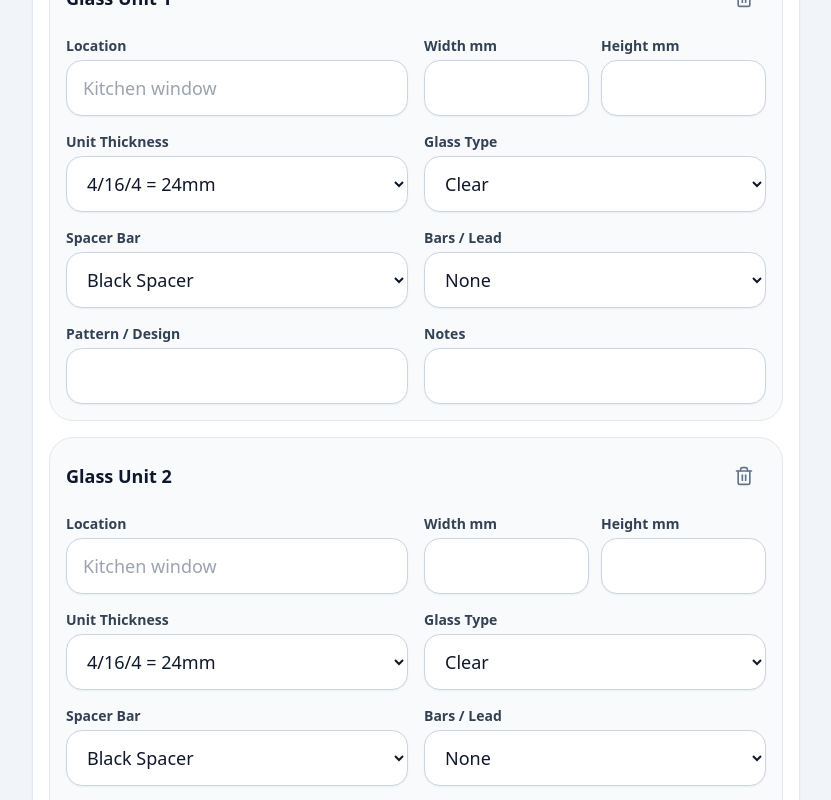
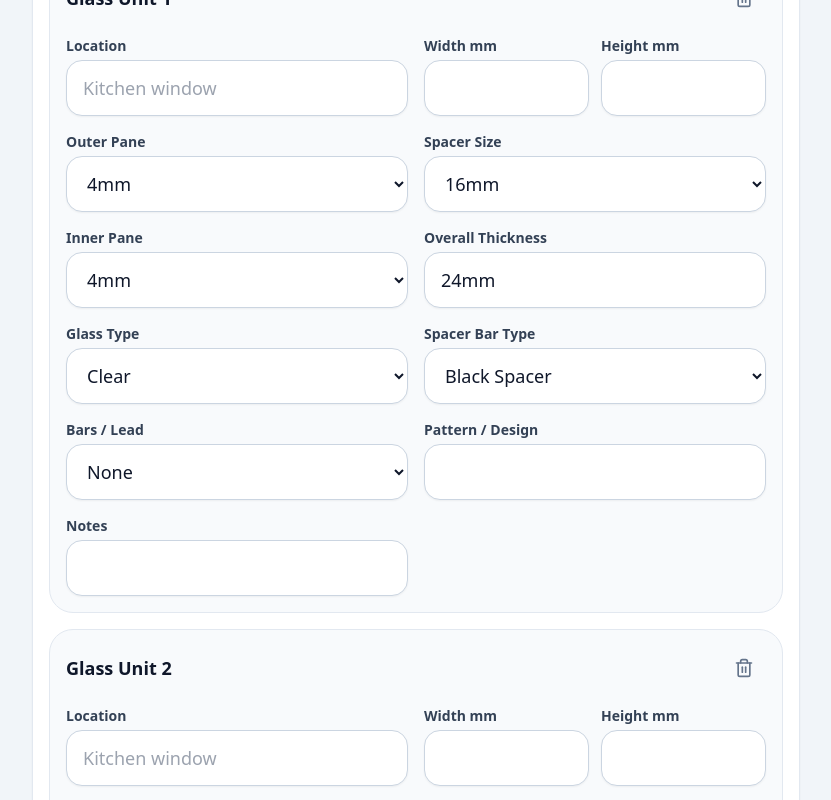
Before and after one commit to benjigtw2012/GTW-Service, a Next.js app: page / in a window 1280 px wide. Shown: the part 880-1680 px from the top of the page, without its empty margins (224-1055 px from the left). Built offline with nearby package versions, Linux system fonts and the light colour scheme.

Commit message:
Update survey app

```diff
--- a/app/page.js
+++ b/app/page.js
@@ -35,8 +35,16 @@ const handleItems = ["Espag Handle", "Cockspur", "Tilt & Turn", "Other Handle"];
 const lockItems = ["Multipoint Lock", "Gearbox Only", "Window Lock", "Other Lock / Mechanism"];
 const otherItems = ["Restrictor", "Gasket / Seal", "Letterbox", "Trickle Vent", "Other Component"];
 
-const glassThicknessOptions = ["4/10/4 = 20mm", "4/16/4 = 24mm", "6/16/6 = 28mm", "Other"];
-const spacerBarOptions = ["Black Spacer", "Silver Spacer", "Warm Edge Spacer", "Other"];
+const paneThicknessOptions = ["4mm", "6mm", "6.4mm Laminated", "8mm", "10mm", "Other"];
+const spacerSizeOptions = ["6mm", "8mm", "10mm", "12mm", "14mm", "16mm", "18mm", "20mm", "Other"];
+const spacerBarOptions = [
+  "Black Spacer",
+  "Silver Spacer",
+  "Warm Edge Spacer",
+  "Black Swiss Spacer",
+  "Ali Spacer (Any Colour)",
+  "Other"
+];
 const decorativeBarOptions = ["None", "Black Swiss Bars", "All Colour Ali Bars", "Georgian Bars", "Lead Work", "Other"];
 const glassTypeOptions = ["Clear", "Low-E", "Toughened", "Laminated", "Pattern", "Obscure", "Other"];
 
@@ -50,7 +58,10 @@ function emptyGlassRow() {
     location: "",
     width: "",
     height: "",
-    thickness: "4/16/4 = 24mm",
+    outerPane: "4mm",
+    spacerSize: "16mm",
+    innerPane: "4mm",
+    overallThickness: "24mm",
     type: "Clear",
     spacerBar: "Black Spacer",
     decorativeBar: "None",
@@ -163,6 +174,16 @@ function downloadTextFile(filename, content, type = "application/json") {
   URL.revokeObjectURL(url);
 }
 
+function mmNumber(value) {
+  const match = String(value || "").match(/[0-9.]+/);
+  return match ? Number(match[0]) : 0;
+}
+
+function calculateOverallThickness(outerPane, spacerSize, innerPane) {
+  const total = mmNumber(outerPane) + mmNumber(spacerSize) + mmNumber(innerPane);
+  return total ? `${total}mm` : "";
+}
+
 function getHardwareLines(room) {
   const lines = [];
   const addGroup = (name, group) => {
@@ -181,7 +202,7 @@ function buildOfficeEmail(survey, summary) {
   const { job, glassRows, rooms, engineerNotes, sketchNotes, office } = survey;
   const glass = glassRows
     .filter((g) => [g.location, g.width, g.height, g.notes].some(Boolean))
-    .map((g, i) => `${i + 1}. ${g.location || "No location"} - ${g.width} x ${g.height} - ${g.thickness} - ${g.type} - ${g.spacerBar} - ${g.decorativeBar} - ${g.pattern} - ${g.notes}`)
+    .map((g, i) => `${i + 1}. ${g.location || "No location"} - ${g.width} x ${g.height} - ${g.outerPane}/${g.spacerSize}/${g.innerPane} = ${g.overallThickness} - ${g.type} - ${g.spacerBar} - ${g.decorativeBar} - ${g.pattern} - ${g.notes}`)
     .join("%0D%0A");
 
   const hardware = rooms
@@ -250,7 +271,18 @@ export default function MobileWindowDoorSurveyApp() {
   const updateGlass = (id, key, value) => {
     setSurvey((prev) => ({
       ...prev,
-      glassRows: prev.glassRows.map((row) => (row.id === id ? { ...row, [key]: value } : row)),
+      glassRows: prev.glassRows.map((row) => {
+        if (row.id !== id) return row;
+        const updated = { ...row, [key]: value };
+        if (["outerPane", "spacerSize", "innerPane"].includes(key)) {
+          updated.overallThickness = calculateOverallThickness(
+            key === "outerPane" ? value : updated.outerPane,
+            key === "spacerSize" ? value : updated.spacerSize,
+            key === "innerPane" ? value : updated.innerPane
+          );
+        }
+        return updated;
+      }),
     }));
   };
 
@@ -398,9 +430,12 @@ export default function MobileWindowDoorSurveyApp() {
                     <Field label="Width mm" value={row.width} onChange={(v) => updateGlass(row.id, "width", v)} inputMode="numeric" />
                     <Field label="Height mm" value={row.height} onChange={(v) => updateGlass(row.id, "height", v)} inputMode="numeric" />
                   </div>
-                  <SelectField label="Unit Thickness" value={row.thickness} onChange={(v) => updateGlass(row.id, "thickness", v)} options={glassThicknessOptions} />
+                  <SelectField label="Outer Pane" value={row.outerPane} onChange={(v) => updateGlass(row.id, "outerPane", v)} options={paneThicknessOptions} />
+                  <SelectField label="Spacer Size" value={row.spacerSize} onChange={(v) => updateGlass(row.id, "spacerSize", v)} options={spacerSizeOptions} />
+                  <SelectField label="Inner Pane" value={row.innerPane} onChange={(v) => updateGlass(row.id, "innerPane", v)} options={paneThicknessOptions} />
+                  <Field label="Overall Thickness" value={row.overallThickness} onChange={(v) => updateGlass(row.id, "overallThickness", v)} placeholder="Auto calculated" />
                   <SelectField label="Glass Type" value={row.type} onChange={(v) => updateGlass(row.id, "type", v)} options={glassTypeOptions} />
-                  <SelectField label="Spacer Bar" value={row.spacerBar} onChange={(v) => updateGlass(row.id, "spacerBar", v)} options={spacerBarOptions} />
+                  <SelectField label="Spacer Bar Type" value={row.spacerBar} onChange={(v) => updateGlass(row.id, "spacerBar", v)} options={spacerBarOptions} />
                   <SelectField label="Bars / Lead" value={row.decorativeBar} onChange={(v) => updateGlass(row.id, "decorativeBar", v)} options={decorativeBarOptions} />
                   <Field label="Pattern / Design" value={row.pattern} onChange={(v) => updateGlass(row.id, "pattern", v)} />
                   <Field label="Notes" value={row.notes} onChange={(v) => updateGlass(row.id, "notes", v)} />
```
